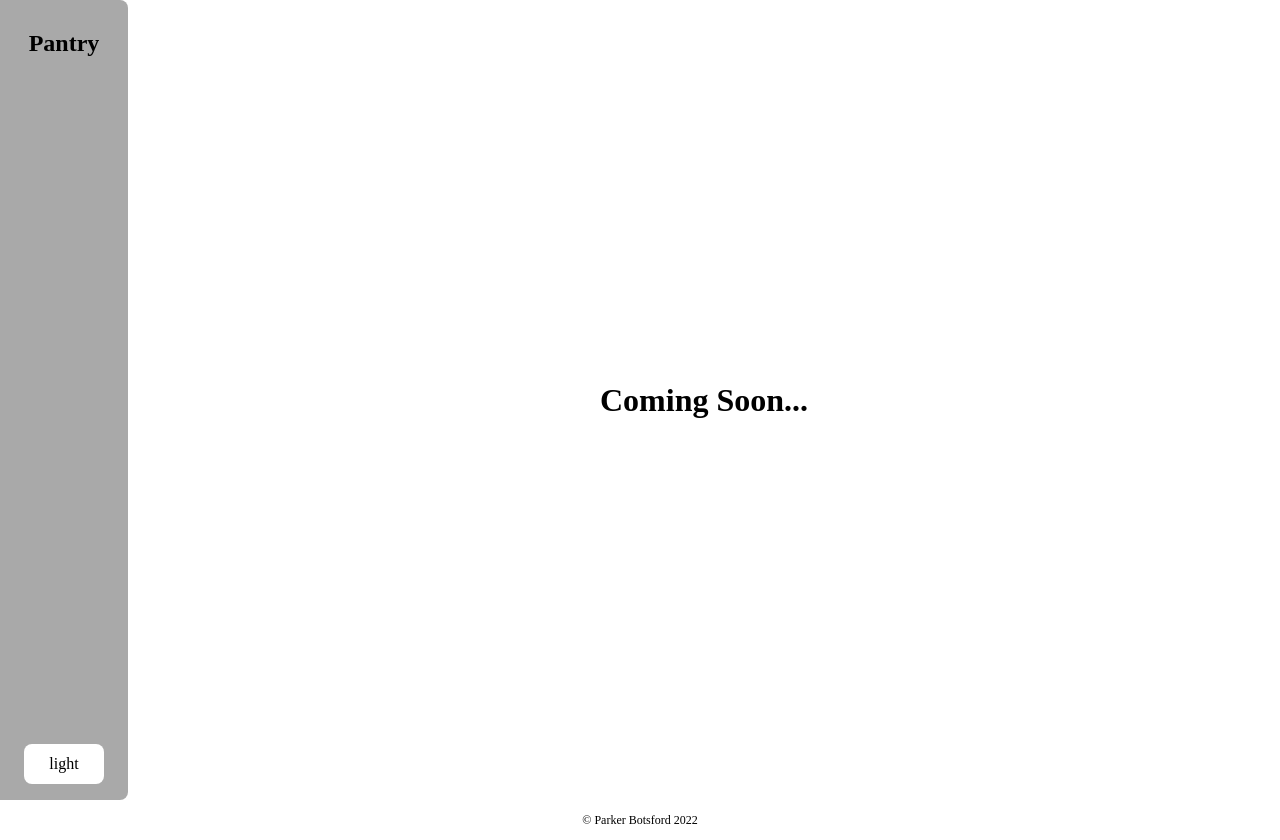
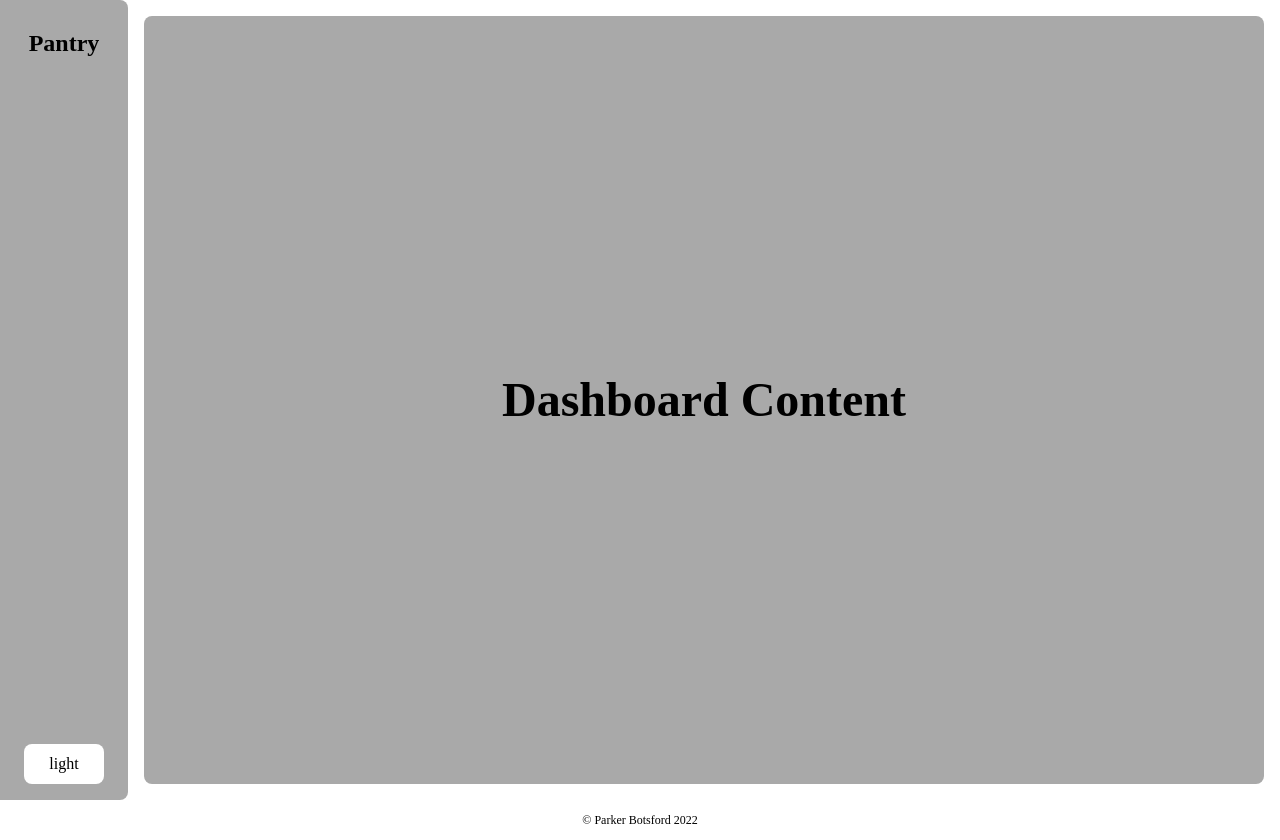
Before and after one commit to parbots/pantry, a Next.js app: page /dashboard in a window 1280 px wide. Built offline with nearby package versions, Linux system fonts and the light colour scheme.

Commit message:
Implement basic dashboard layout

```diff
--- a/layouts/Dashboard/Dashboard.module.css
+++ b/layouts/Dashboard/Dashboard.module.css
@@ -0,0 +1,13 @@
+.dashboard {
+    flex: 1;
+
+    display: flex;
+    flex-direction: column;
+    justify-content: center;
+    align-items: center;
+
+    border-radius: 0.5rem;
+    overflow: hidden;
+
+    background-color: var(--highlight);
+}
--- a/layouts/Dashboard/Dashboard.tsx
+++ b/layouts/Dashboard/Dashboard.tsx
@@ -4,7 +4,7 @@ import React from 'react';
 const Dashboard = () => {
     return (
         <section className={styles.dashboard}>
-            <h1>Dashboard</h1>
+            <h1>Dashboard Content</h1>
         </section>
     );
 };
--- a/pages/dashboard.tsx
+++ b/pages/dashboard.tsx
@@ -4,6 +4,7 @@ import type { NextPage } from 'next';
 import Head from 'next/head';
 
 import Header from 'layouts/pages/dashboard/Header';
+import Dashboard from 'layouts/Dashboard';
 import Footer from 'layouts/pages/dashboard/Footer';
 
 const DashboardPage: NextPage = () => {
@@ -19,9 +20,8 @@ const DashboardPage: NextPage = () => {
 
             <Header />
             <main className={styles.main}>
-                <h2>Coming Soon...</h2>
+                <Dashboard />
             </main>
-
             <Footer />
         </div>
     );
--- a/styles/DashboardPage.module.css
+++ b/styles/DashboardPage.module.css
@@ -9,9 +9,16 @@
     width: 90vw;
     height: 100vh;
 
+    padding: 1rem;
+
     grid-area: content;
 
     display: flex;
-    justify-content: center;
-    align-items: center;
+    flex-direction: column;
 }
+
+.title {
+    padding-left: 1rem;
+
+    font-size: 2rem;
+}
```
